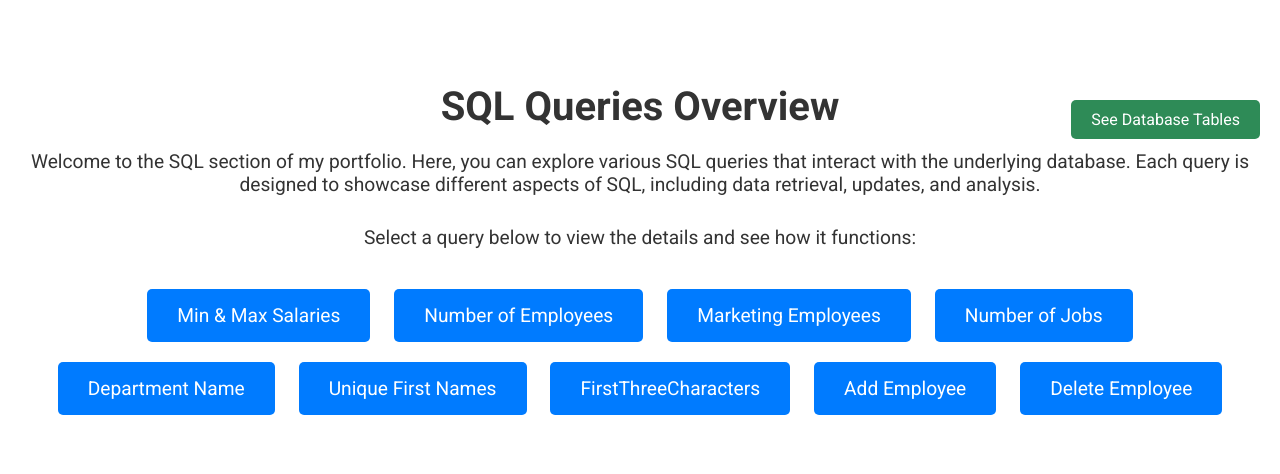
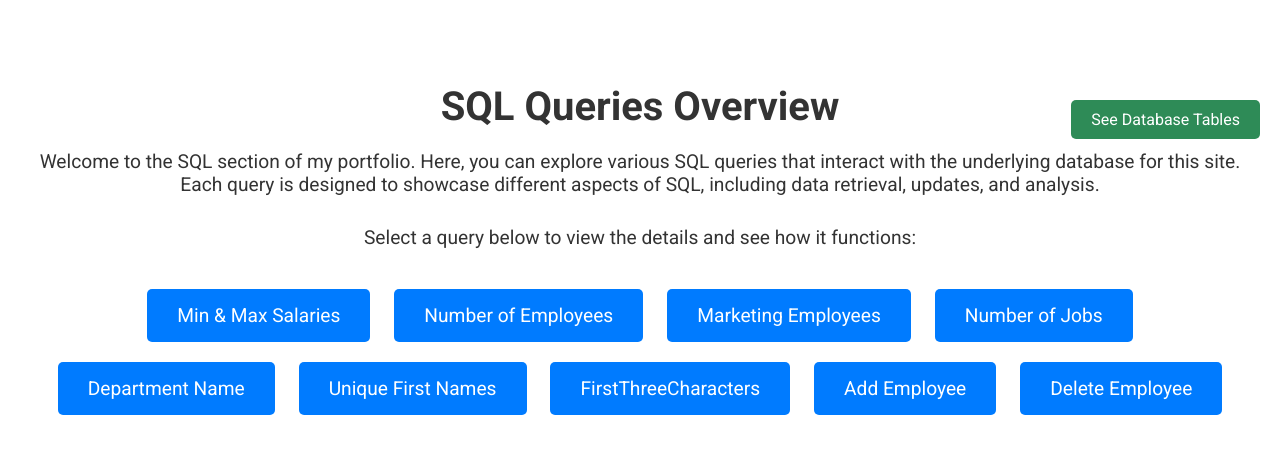
Before and after one commit to haydenubanx/portfolio_website, a PHP site: page /includes/SqlContent/sqlHome.php in a window 1280 px wide. Shown: the top 474 px of the page. Run offline with PHP 8.4, Linux system fonts and the light colour scheme.

Commit message:
Updated wording on SQL home page

```diff
--- a/HTMLStructure/includes/SqlContent/sqlHome.php
+++ b/HTMLStructure/includes/SqlContent/sqlHome.php
@@ -119,7 +119,7 @@
 <section class="sql-section">
     <h1>SQL Queries Overview</h1>
     <p>Welcome to the SQL section of my portfolio. Here, you can explore various SQL queries that interact with the
-        underlying database. Each query is designed to showcase different aspects of SQL, including data retrieval,
+        underlying database for this site. Each query is designed to showcase different aspects of SQL, including data retrieval,
         updates, and analysis.</p>
     <p>Select a query below to view the details and see how it functions:</p>
     <a href="index.php?clicked=SQLHome&query=MinMaxSalaries" class="query-link"> Min & Max Salaries</a>
```
